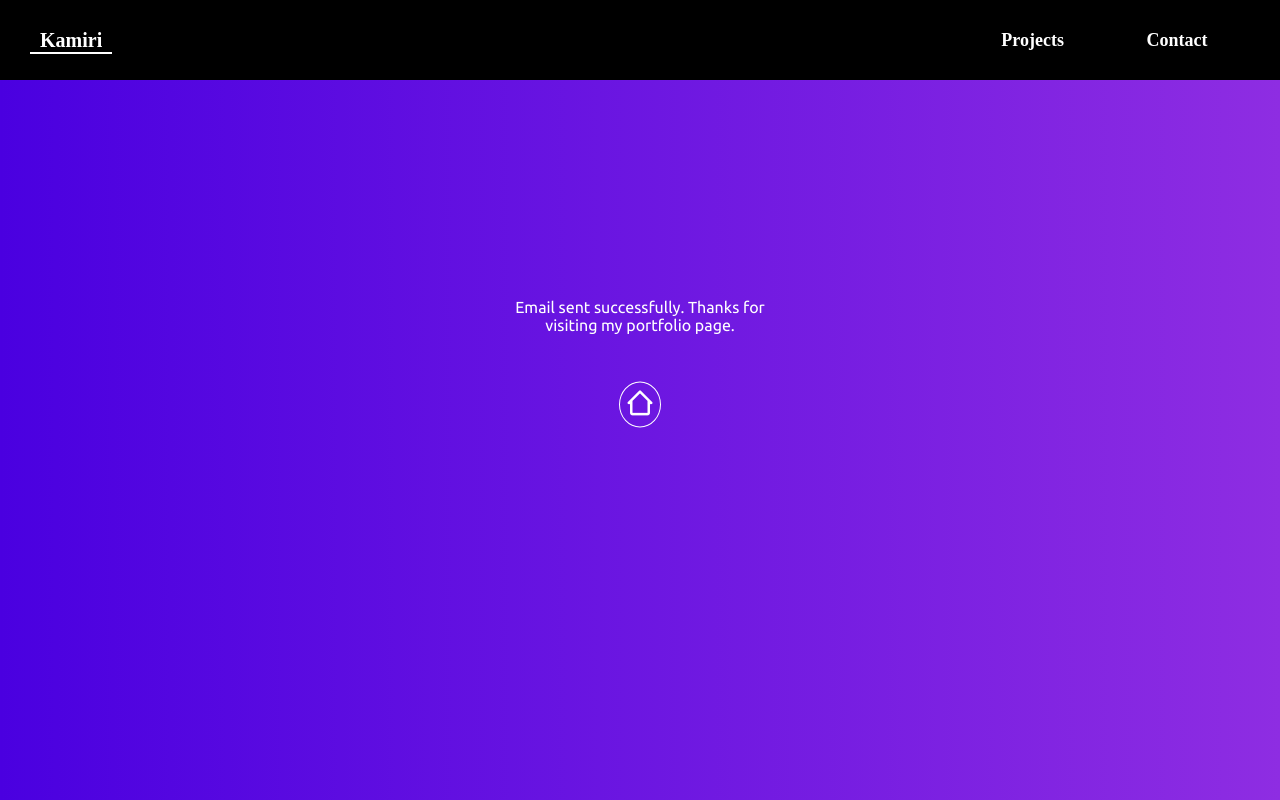
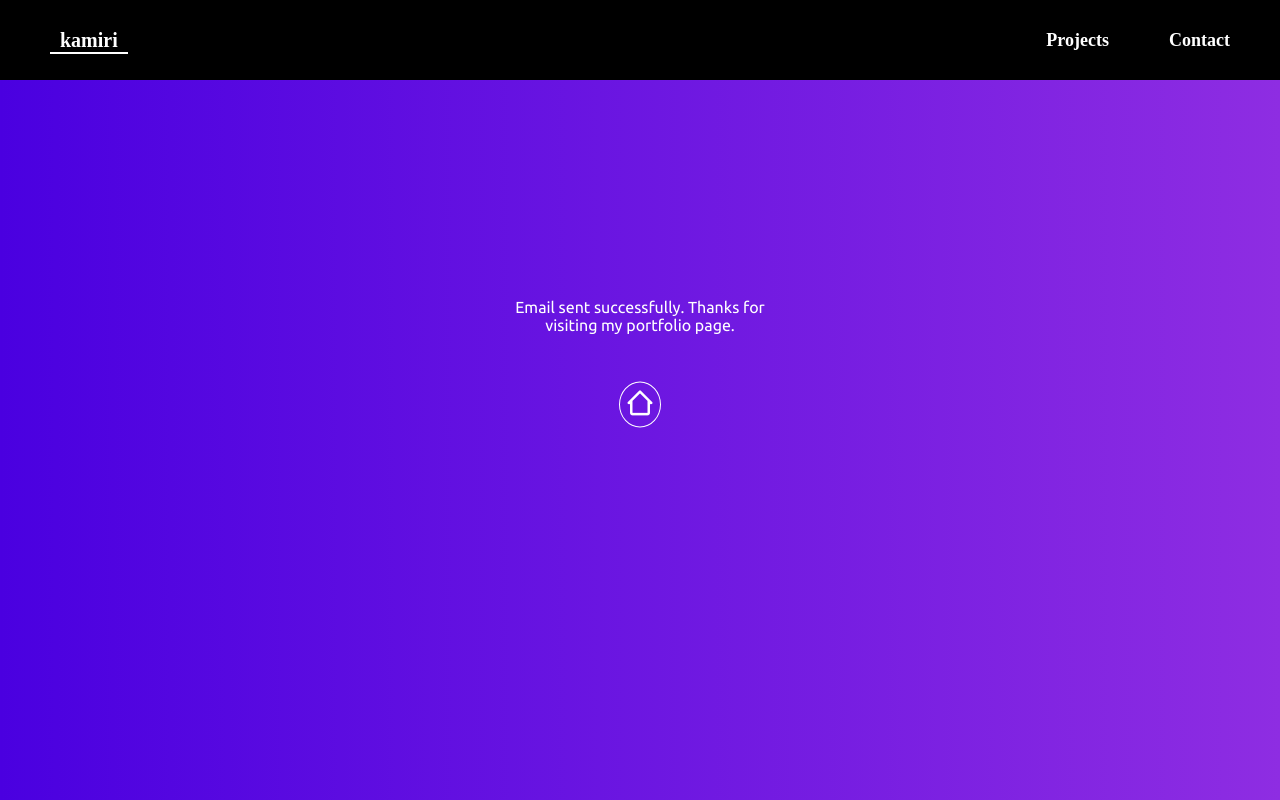
Before and after one commit to kamiri-charles/portfolio-v2, a React (Vite) app: page /#/email-submission-success in a window 1280 px wide. Built offline with nearby package versions, Linux system fonts and the light colour scheme; a web font is replaced by a local one.

Commit message:
chore: Minor styles update

```diff
--- a/src/components/Navbar/index.jsx
+++ b/src/components/Navbar/index.jsx
@@ -32,7 +32,7 @@ const Navbar = () => {
 					<div
 						className={`name${currentTab == "kamiri" ? " current-tab" : ""}`}
 					>
-						Kamiri
+						kamiri
 					</div>
 				</Link>
 			</div>
--- a/src/components/Navbar/styles.scss
+++ b/src/components/Navbar/styles.scss
@@ -8,6 +8,7 @@
     justify-content: space-between;
     flex-wrap: nowrap;
     transition: all 0.3s ease;
+    padding: 0 20px;
 
 
     #ham-menu {
@@ -65,7 +66,7 @@
         width: 50%;
 
         a {
-            margin-right: 10%;
+            margin-inline: 20px;
 
             .link {
                 position: relative;
```
